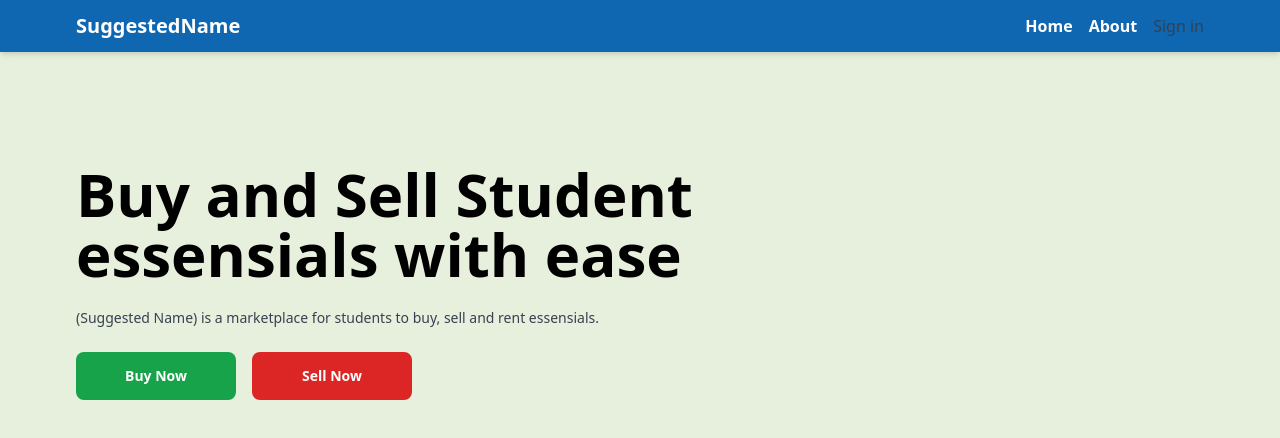
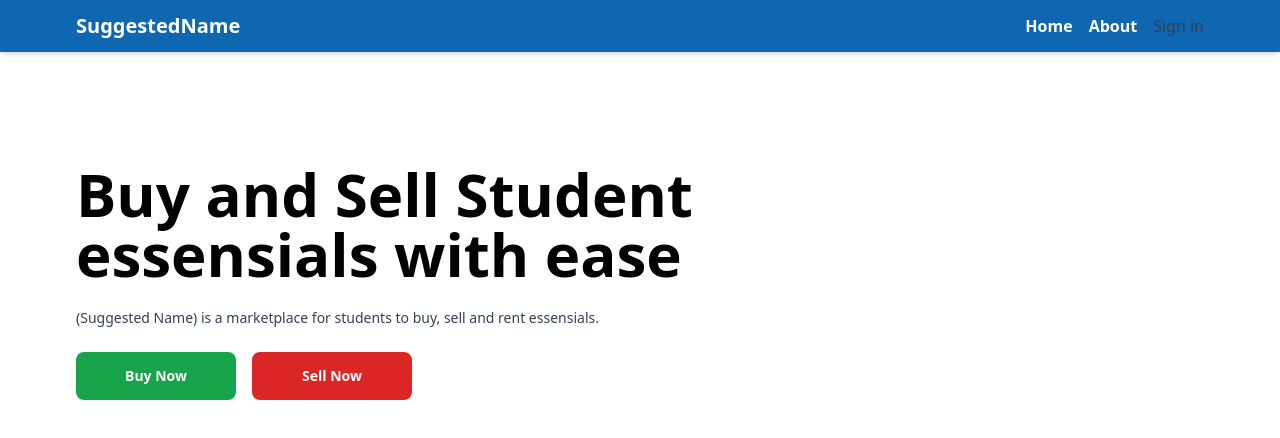
Before and after one commit to Bharathgit5/jb-traders, a React (Vite) app in the folder client/: page / in a window 1280 px wide. Shown: the top 438 px of the page. Built offline with nearby package versions, Linux system fonts and the light colour scheme; no server answers.

Commit message:
bg-color-update

```diff
--- a/client/src/index.css
+++ b/client/src/index.css
@@ -3,5 +3,5 @@
 @tailwind utilities;
 
 body{
-    background-color: #E7F0DC;
+    background-color: white;
 }
```
